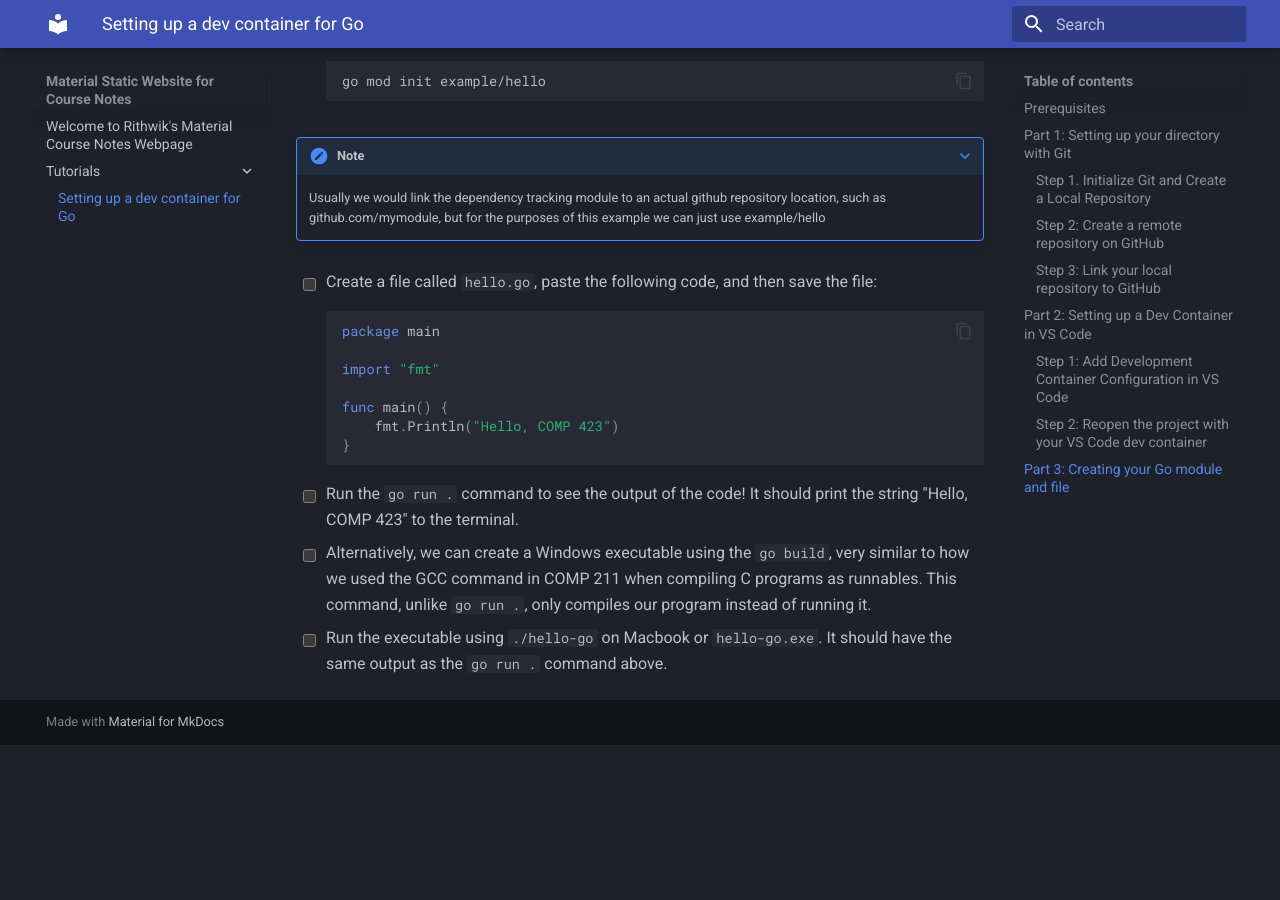
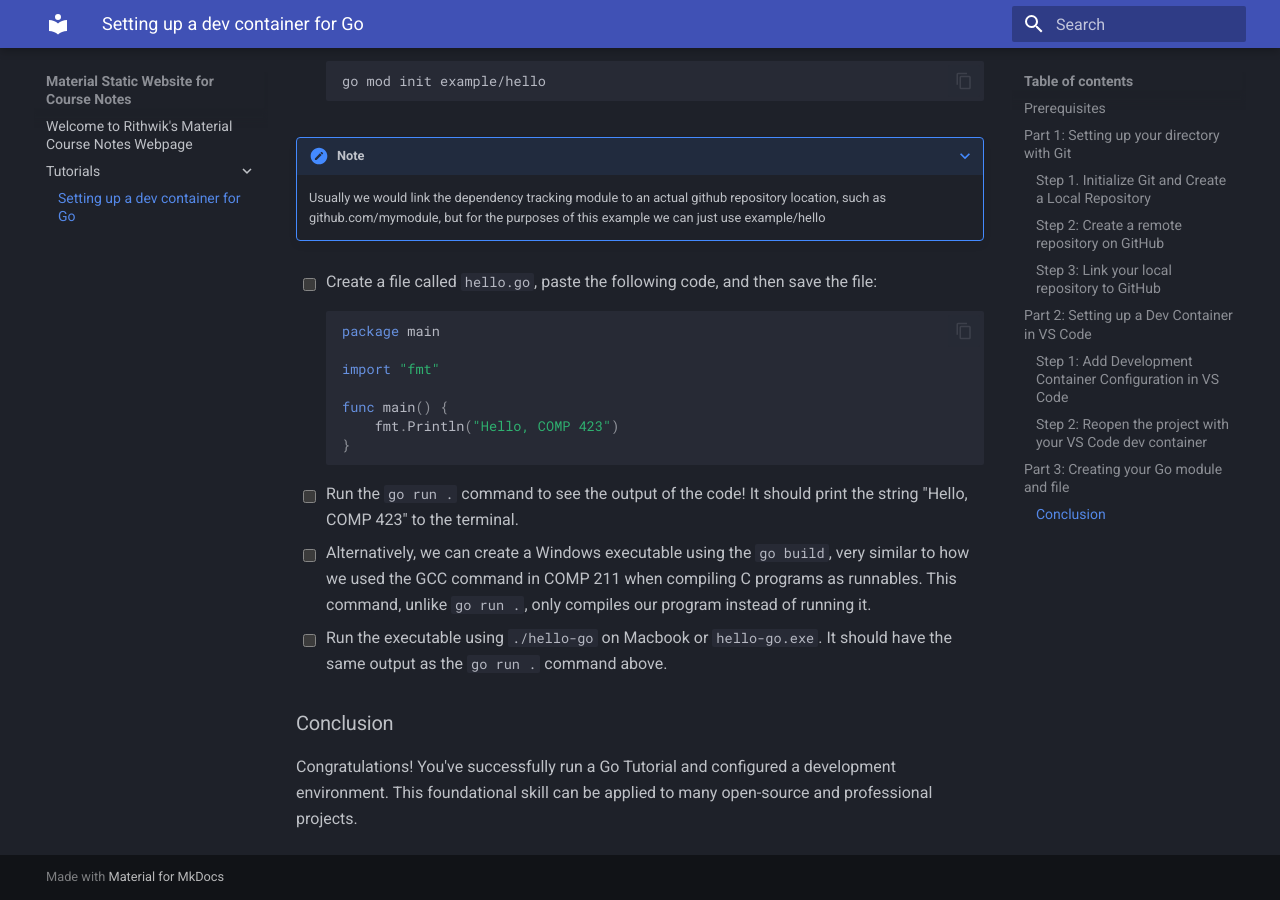
Before and after one commit to rithwik-mishra/material-static-project, an MkDocs documentation site: the page built from docs/tutorials/go-setup.md, in a window 1280 px wide and 900 px high, scrolled down 3487 px. Built offline with MkDocs 1.6.1 and Material for MkDocs 9.7.7, drawn with Linux system fonts in a browser that asks for light colours; before the commit the page ends 4232 px from its top, so only the background shows below that.

Commit message:
Added a conclusion to the end

````diff
--- a/docs/tutorials/go-setup.md
+++ b/docs/tutorials/go-setup.md
@@ -109,3 +109,6 @@ func main() {
 - [ ] Run the ```#!bash go run .``` command to see the output of the code! It should print the string "Hello, COMP 423" to the terminal.
 - [ ] Alternatively, we can create a Windows executable using the ```#!bash go build```, very similar to how we used the GCC command in COMP 211 when compiling C programs as runnables. This command, unlike ```#!bash go run .```, only compiles our program instead of running it.
 - [ ] Run the executable using ```#!bash ./hello-go``` on Macbook or ```#!bash hello-go.exe```. It should have the same output as the ```go run . ``` command above.
+
+### Conclusion
+Congratulations! You've successfully run a Go Tutorial and configured a development environment. This foundational skill can be applied to many open-source and professional projects.
````
